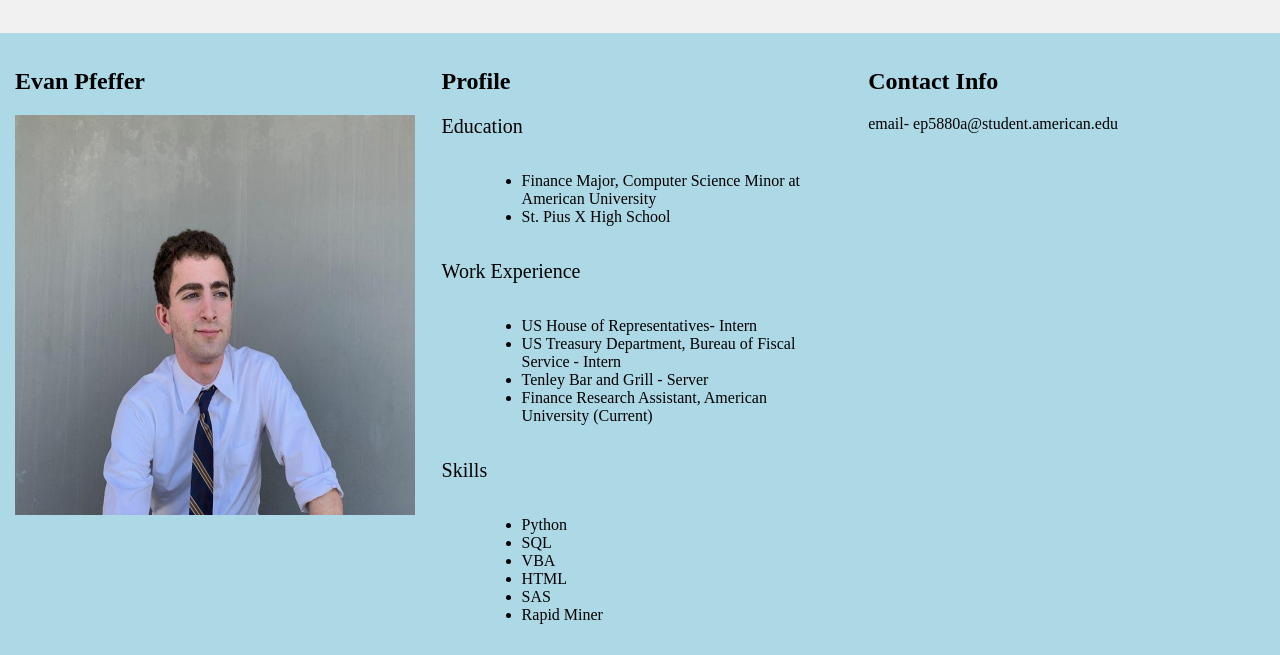
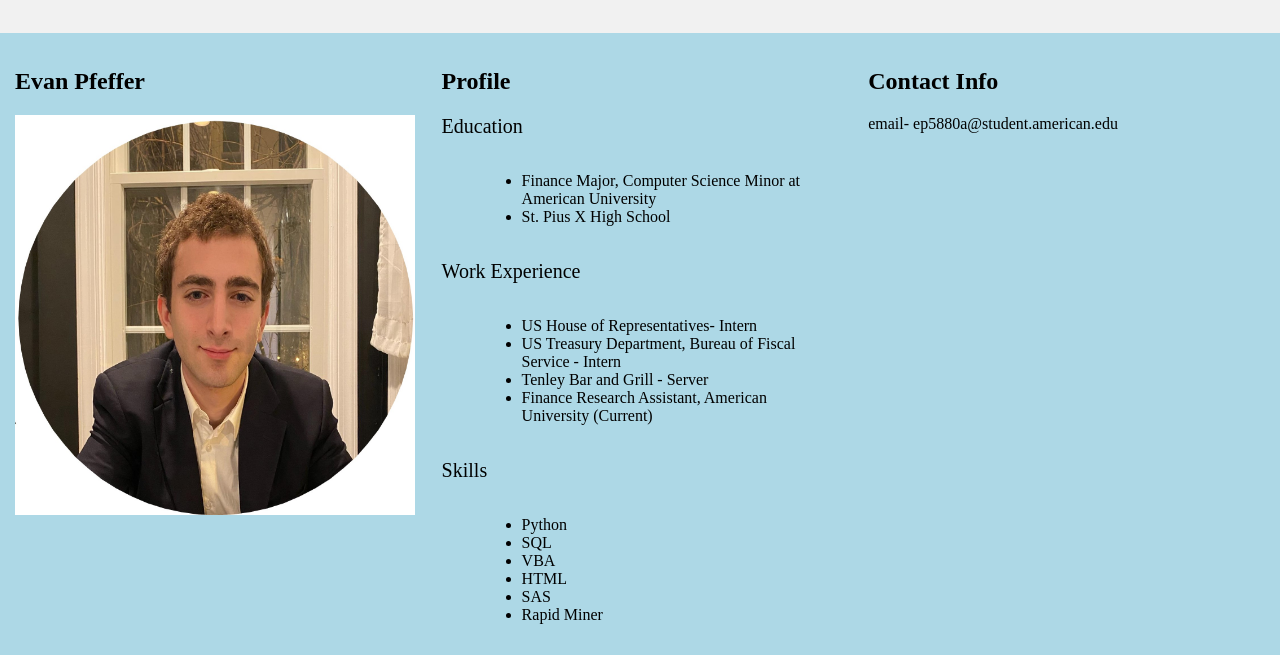
Before and after one commit to SanJacintoJoe/SanJacintoJoe, a plain HTML site: page index.html in a window 1280 px wide. Shown: the part 373-1028 px from the top of the page. Drawn offline with Linux system fonts and the light colour scheme.

Commit message:
Update index.html

```diff
--- a/index.html
+++ b/index.html
@@ -14,7 +14,7 @@
 <div class="row">
   <div class="column">
     <h2>Evan Pfeffer</h2>
-    <p><img src="Evanpic.jpg" width="400" height="400" alt="User Image"></p>
+    <p><img src="selfportrait l.jpeg" width="400" height="400" alt="User Image"></p>
   </div>
 
   <div class="column">
```
